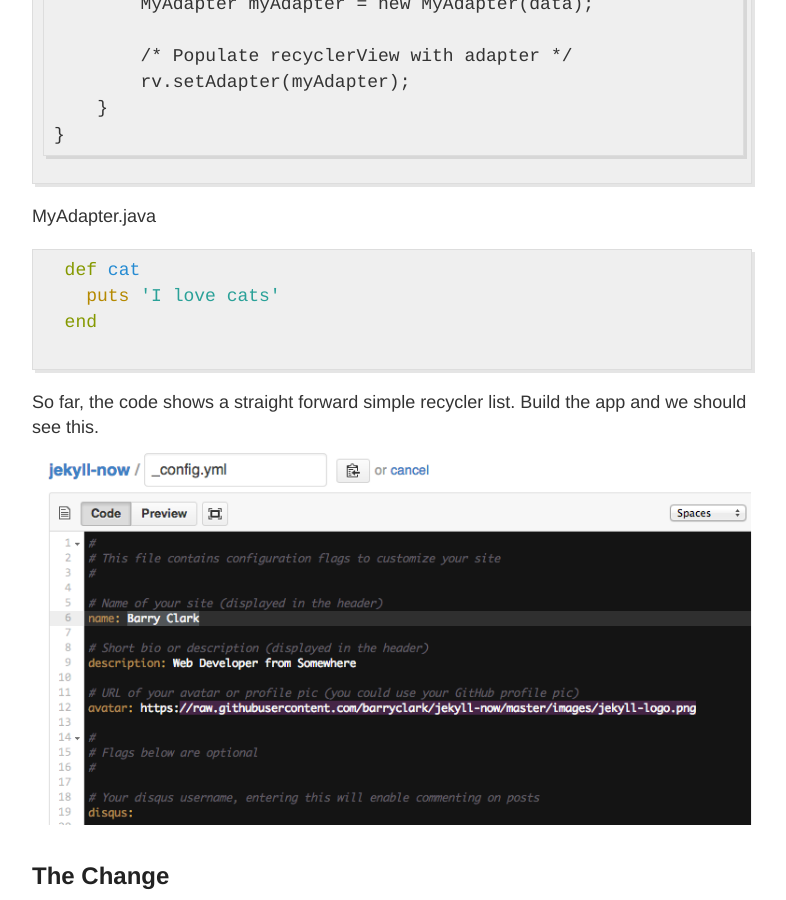
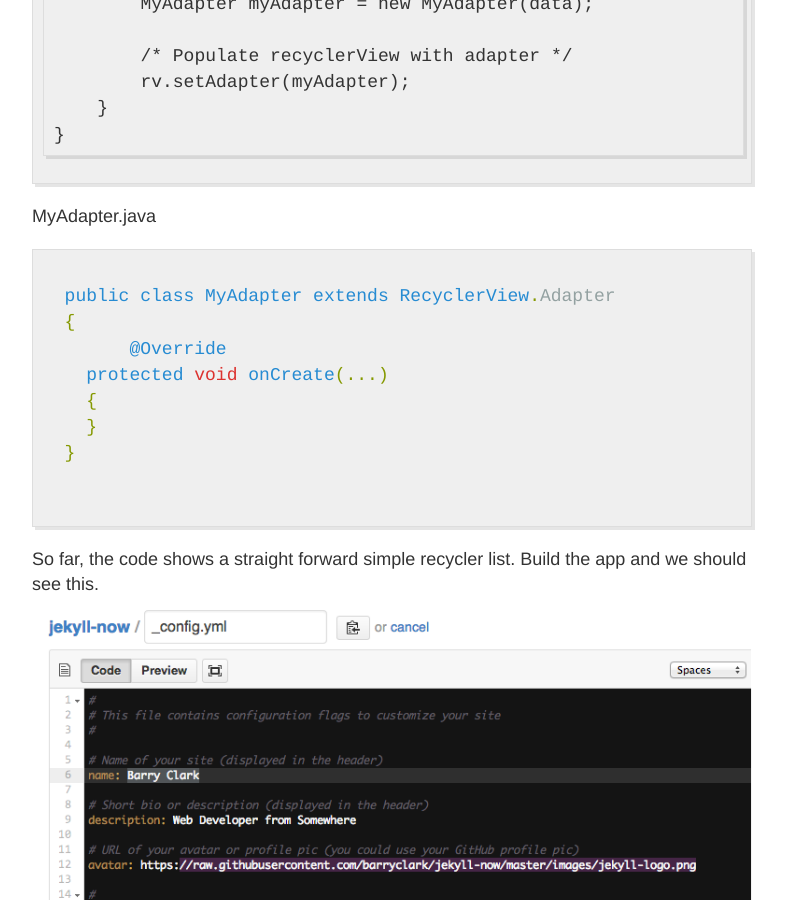
Before and after one commit to teoboonkeat/teoboonkeat.github.io, a Jekyll site: the page built from _posts/2014-3-3-Hello-World.md, in a window 1280 px wide and 900 px high, scrolled down 1411 px. Shown: the whole window, without its empty margins (248-1034 px from the left). Built offline with Jekyll 4.4.1, drawn with Linux system fonts in a browser that asks for light colours.

Commit message:
Update 2014-3-3-Hello-World.md

```diff
--- a/_posts/2014-3-3-Hello-World.md
+++ b/_posts/2014-3-3-Hello-World.md
@@ -51,10 +51,16 @@ MainActivity.java
 
 MyAdapter.java
 
-  {% highlight ruby %}
-  def cat
-    puts 'I love cats'
-  end
+  {% highlight java %}
+
+  public class MyAdapter extends RecyclerView.Adapter
+  {
+  	@Override
+    protected void onCreate(...)
+    {
+    }
+  }
+
   {% endhighlight %}
 
 
```
